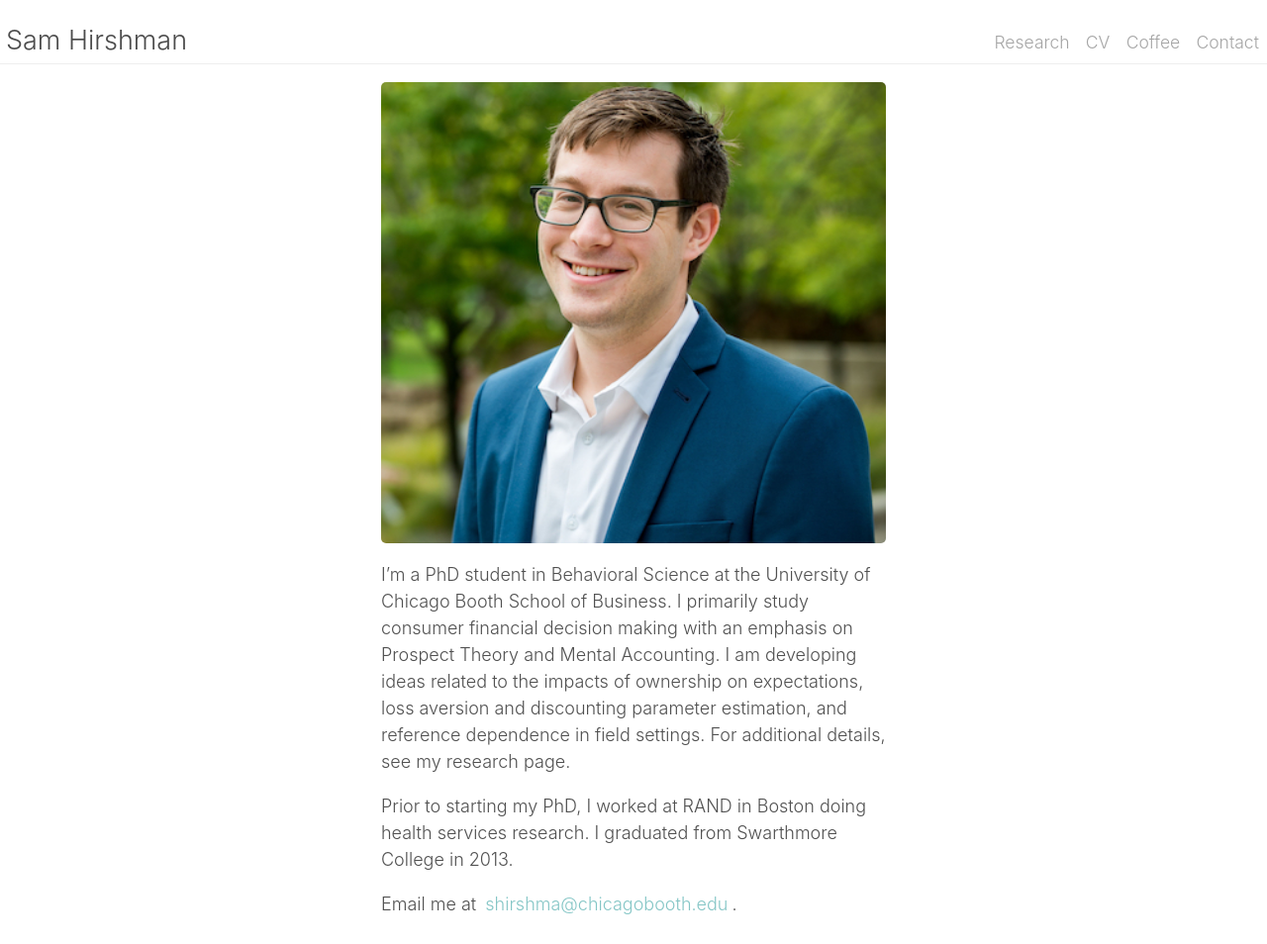
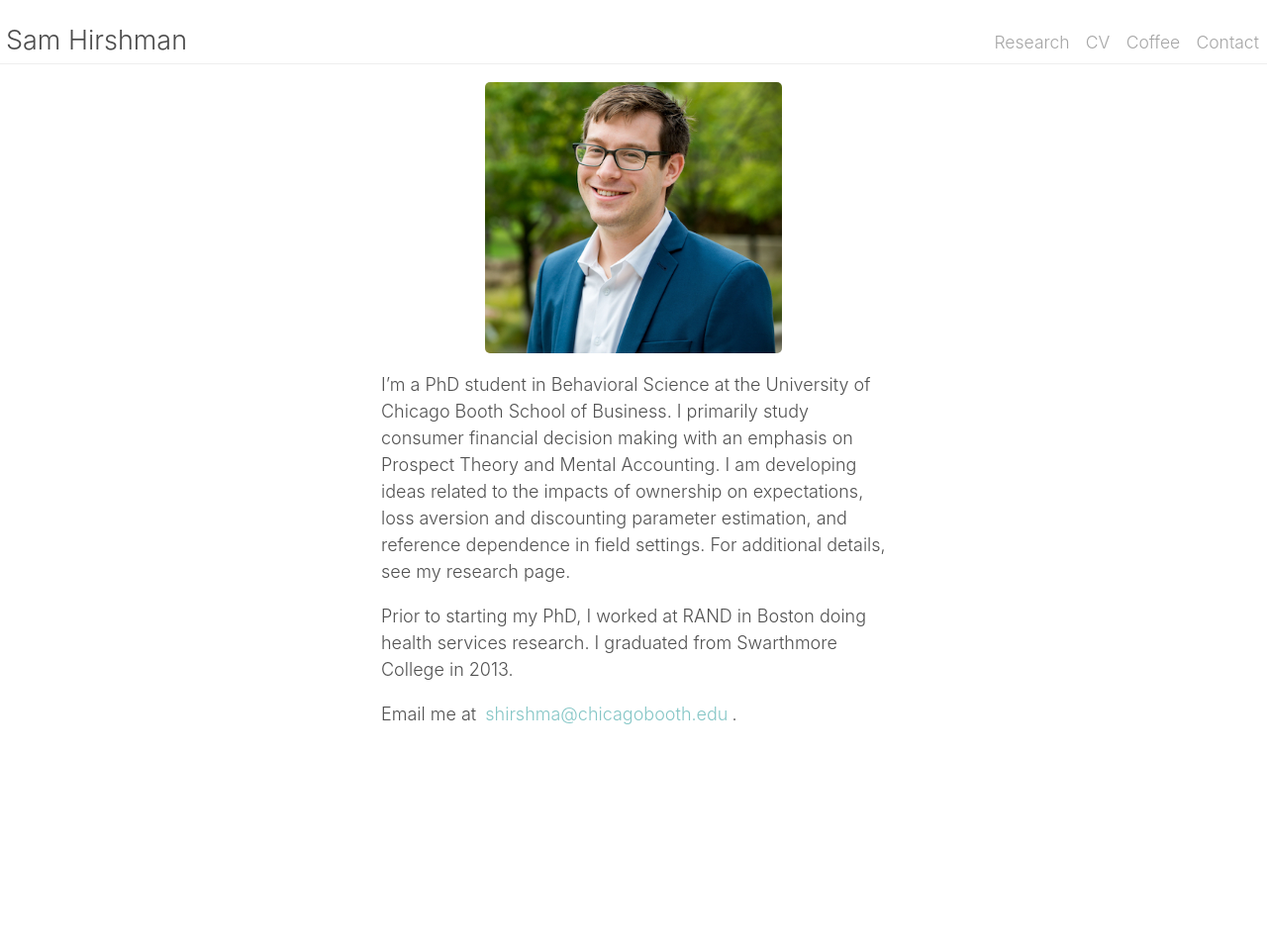
Before and after one commit to shirshma/shirshma.github.io, a Jekyll site: the page built from index.md, in a window 1280 px wide. Shown: the whole page at 99% size. Built offline with Jekyll 4.4.1, drawn with Linux system fonts in a browser that asks for light colours; after the commit the page ends 900 px from its top, so only the background shows below that.

Commit message:
Update index.md

```diff
--- a/index.md
+++ b/index.md
@@ -3,7 +3,7 @@ layout: default
 description: PhD student in Behavioral Science at University of Chicago's Booth School of Business
 ---
 
-<p align="center"><img src="public/sdh_headshot copy.jpg" alt="headshot" width="510" ></p>
+<p align="center"><img src="public/sdh_headshot copy.jpg" alt="headshot" width="300" ></p>
 
 I’m a PhD student in Behavioral Science at the University of Chicago Booth School of Business. I primarily study consumer financial decision making with an emphasis on Prospect Theory and Mental Accounting. I am developing ideas related to the impacts of ownership on expectations, loss aversion and discounting parameter estimation, and reference dependence in field settings. For additional details, see my research page.
 
```
